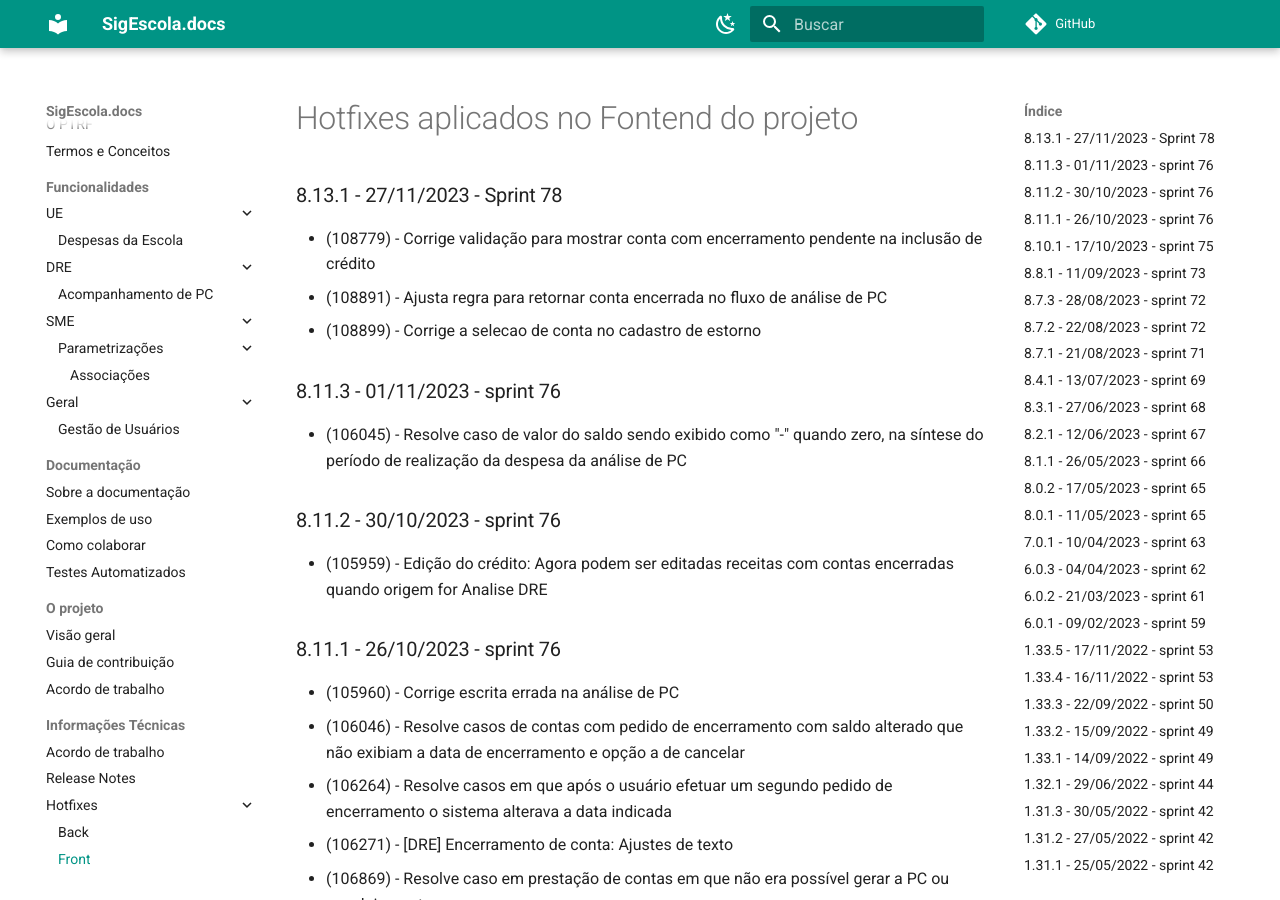
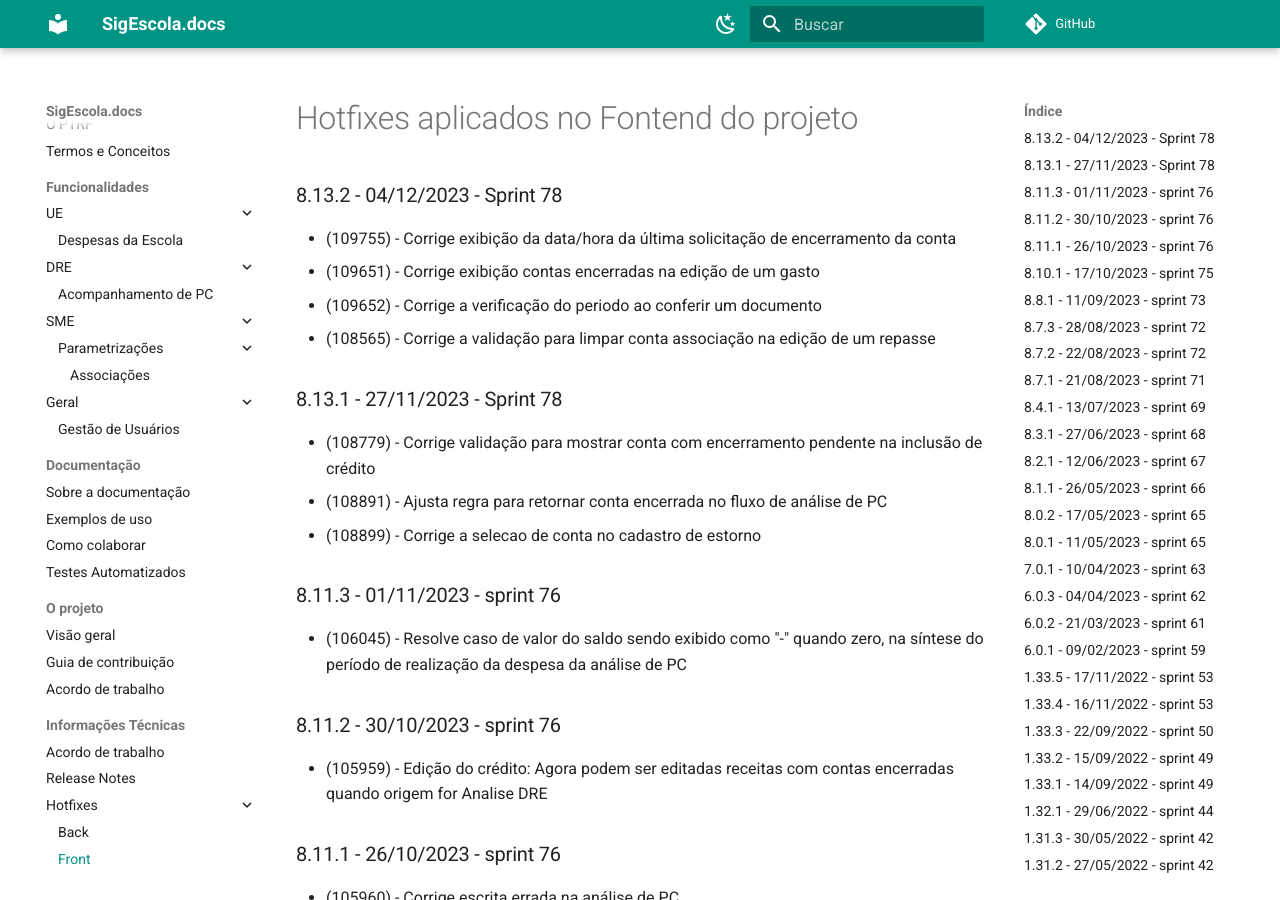
Before and after one commit to prefeiturasp/SME-PTRF-Docs, an MkDocs documentation site: the page built from docs/projeto/hotfixes_front.md, in a window 1280 px wide and 900 px high. Built offline with MkDocs 1.6.1 and Material for MkDocs 9.7.7, drawn with Linux system fonts in a browser that asks for light colours; comment, search, counter and statistics services are not loaded.

Commit message:
Update hotfixes_front.md

```diff
--- a/docs/projeto/hotfixes_front.md
+++ b/docs/projeto/hotfixes_front.md
@@ -1,4 +1,10 @@
 # Hotfixes aplicados no Fontend do projeto
+
+### 8.13.2 - 04/12/2023 - Sprint 78
+* (109755) - Corrige exibição da data/hora da última solicitação de encerramento da conta
+* (109651) - Corrige exibição contas encerradas na edição de um gasto
+* (109652) - Corrige a verificação do periodo ao conferir um documento
+* (108565) - Corrige a validação para limpar conta associação na edição de um repasse
 
 ### 8.13.1 - 27/11/2023 - Sprint 78
 * (108779) - Corrige validação para mostrar conta com encerramento pendente na inclusão de crédito
```
